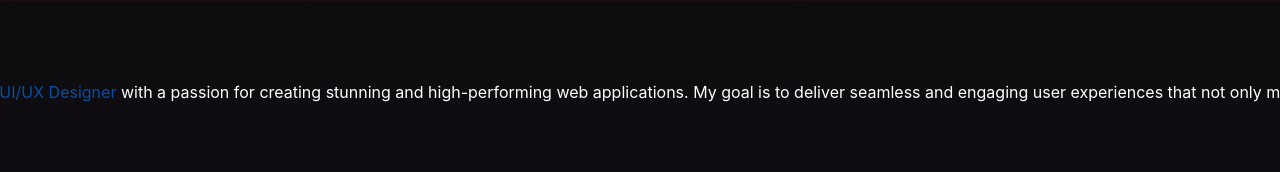
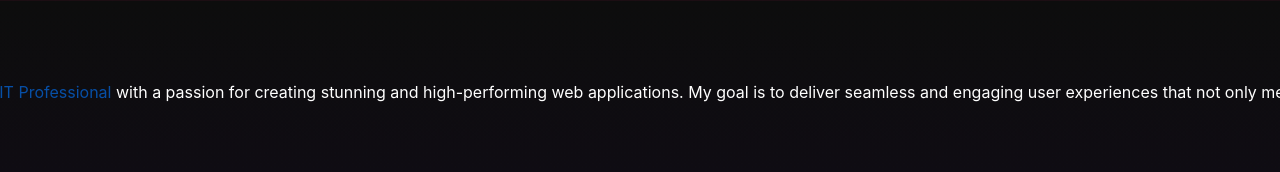
Before and after one commit to MeetGodad/meetpatel, a React (Create React App) app: page / in a window 1280 px wide. Shown: the top 172 px of the page. Built offline with nearby package versions, Linux system fonts and the light colour scheme.

Commit message:
Update Introduction component to reflect role as IT Professional

```diff
--- a/src/components/Introduction.js
+++ b/src/components/Introduction.js
@@ -20,7 +20,7 @@ const Intro = () => {
 
         <div className="max-w-4xl mx-auto">
           <p className="text-lg md:text-xl mb-8 leading-relaxed transition-transform transform  p-4 rounded-lg">
-            I’m a dedicated <span className="highlight-animation">Full-Stack Developer</span> and <span className="highlight-animation">UI/UX Designer</span> with a passion for creating stunning and high-performing web applications.
+            I’m a dedicated <span className="highlight-animation">Full-Stack Developer</span> and <span className="highlight-animation">IT Professional</span> with a passion for creating stunning and high-performing web applications.
             My goal is to deliver seamless and engaging user experiences that not only meet but exceed your expectations.
           </p>
         </div>
```
